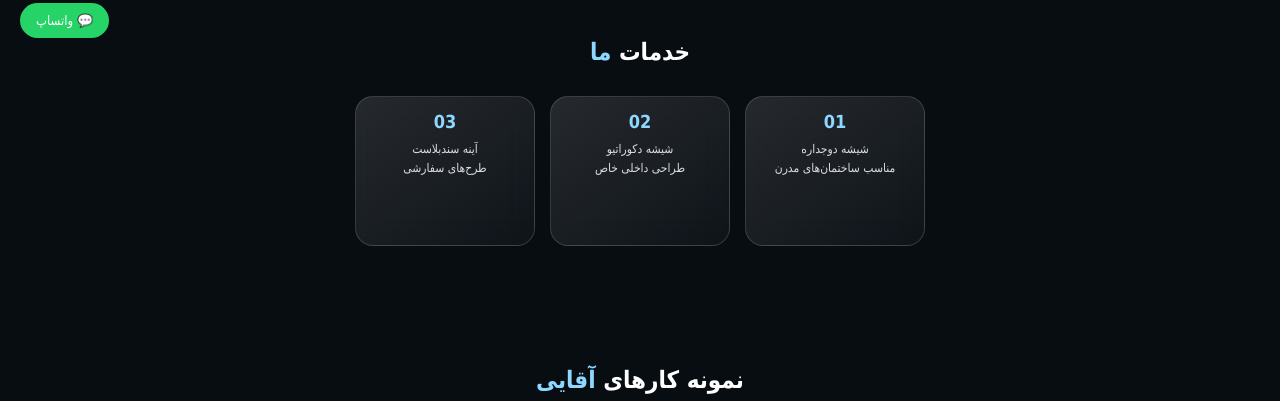
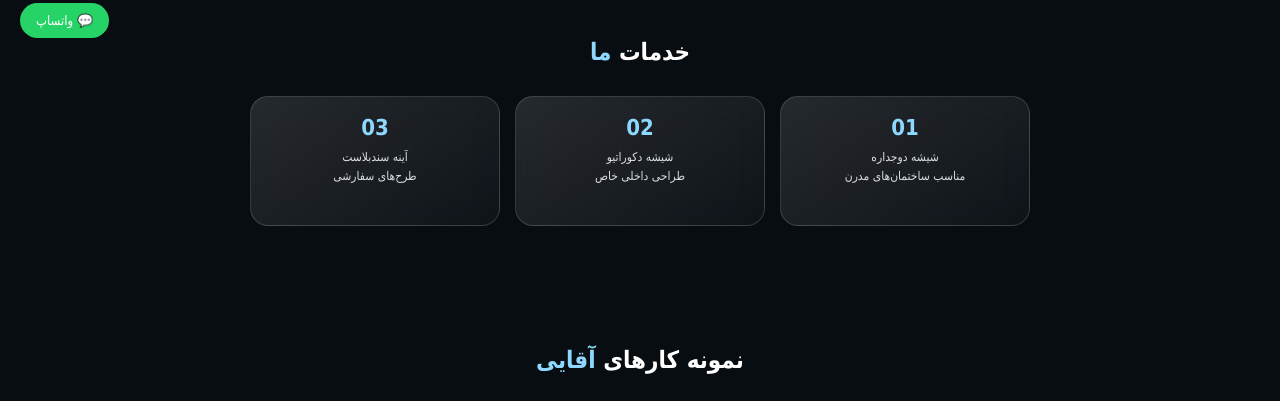
Before and after one commit to mohamadagayi081-code/-aghaeiglass, a plain HTML site: page index.html in a window 1280 px wide. Shown: the part 742-1143 px from the top of the page. Drawn offline with Linux system fonts and the light colour scheme.

Commit message:
Update index.html

```diff
--- a/index.html
+++ b/index.html
@@ -285,8 +285,11 @@ color:#ddd;
 
 #services .card{
 
-width:180px;
-padding:14px 10px;
+width:250px;
+min-height:130px;
+padding:18px 15px;
+
+}
 
 }
 
```
